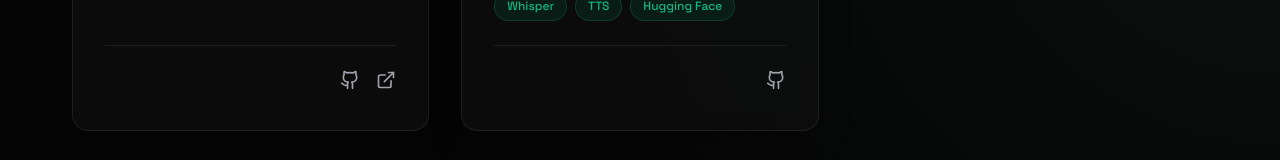
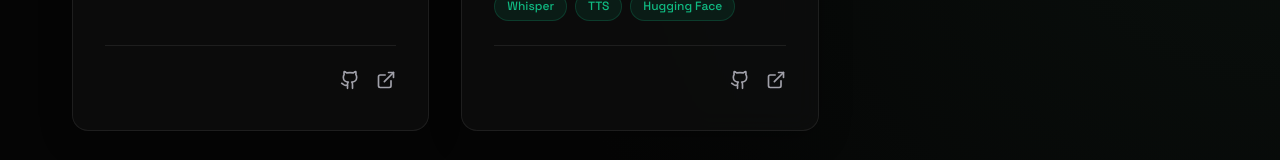
Before and after one commit to rohitptnk/portfolio, a React (Vite) app: page / in a window 1280 px wide. Shown: the part 3383-3543 px from the top of the page. Built offline with nearby package versions, Linux system fonts and the light colour scheme.

Commit message:
Add v2v translate website

```diff
--- a/src/components/Projects.tsx
+++ b/src/components/Projects.tsx
@@ -31,7 +31,7 @@ const Projects = () => {
       title: "Voice-to-Voice Translation Pipeline",
       description: "End-to-end speech translation pipeline using Whisper, Argos translate, and Bark TTS.",
       tags: ["Whisper", "TTS", "Hugging Face"],
-      links: { github: "https://github.com/rohitptnk/v2v-translate" },
+      links: { github: "https://github.com/rohitptnk/v2v-translate", website: "https://huggingface.co/spaces/rohitptnk/V2V-Translate" },
     }
   ];
 
```
